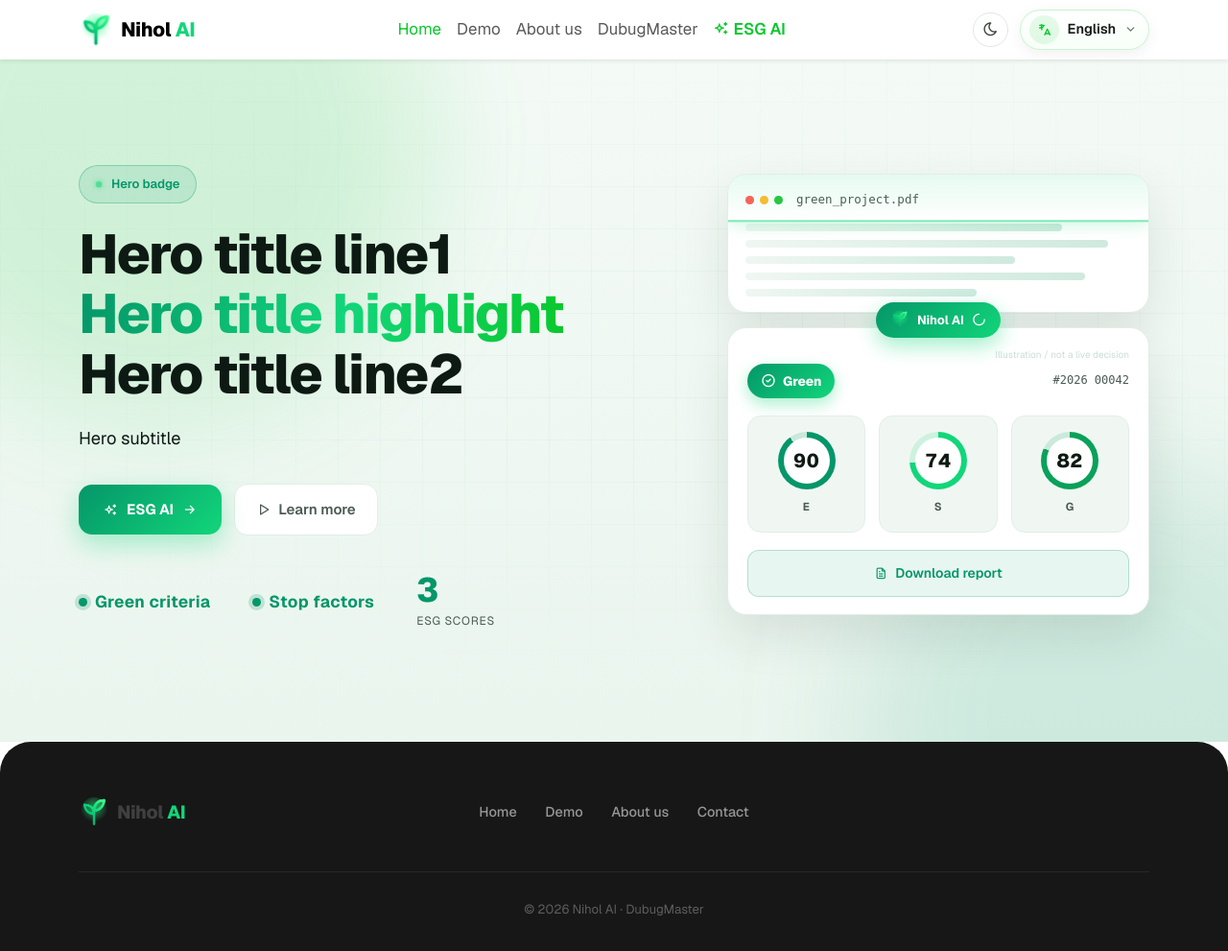
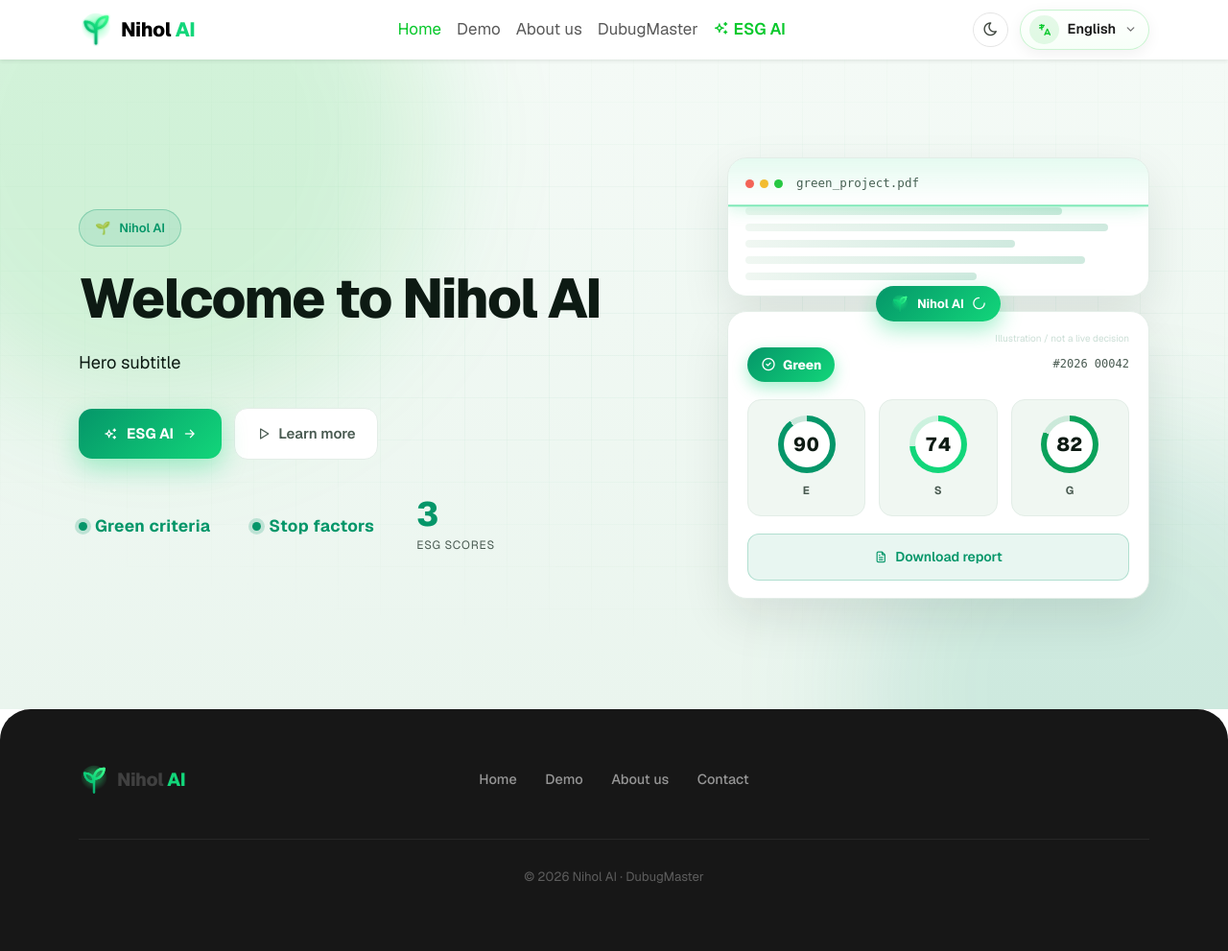
Before and after one commit to Debugmaster001/NiholAI-DubugMaster, a Django app: page / in a window 1280 px wide. Shown: the whole page at 96% size. After the commit the page ends 920 px from the top, so only its background shows below. Run offline with Django 4.2, Linux system fonts and the light colour scheme; some libraries are stand-ins or nearby versions.

Commit message:
Fix Nihol AI homepage title

```diff
--- a/src/templates/core/index.html
+++ b/src/templates/core/index.html
@@ -16,14 +16,14 @@
       <div class="row align-items-center gy-9">
         <!-- Copy -->
         <div class="col-lg-6 pt-lg-2">
+          {# One sapling symbol and one brand name across all languages. #}
           <span class="nv-hero-badge nv-reveal" style="--d:.05s">
-            <span class="nv-hero-badge-dot"></span>
-            {% trans "Hero badge" %}
+            <span aria-hidden="true">🌱</span> Nihol AI
           </span>
+          {# Use explicit copy here to avoid showing untranslated placeholder keys. #}
+          {% get_current_language as hero_language %}
           <h1 class="nv-hero-title nv-reveal" style="--d:.12s">
-            {% trans "Hero title line1" %}
-            <span class="nv-hero-accent">{% trans "Hero title highlight" %}</span>
-            {% trans "Hero title line2" %}
+            {% if hero_language == 'uz' %}Nihol AI'ga xush kelibsiz{% elif hero_language == 'ru' %}Добро пожаловать в Nihol AI{% else %}Welcome to Nihol AI{% endif %}
           </h1>
           <p class="nv-hero-sub nv-reveal" style="--d:.2s">
             {% trans "Hero subtitle" %}
```
